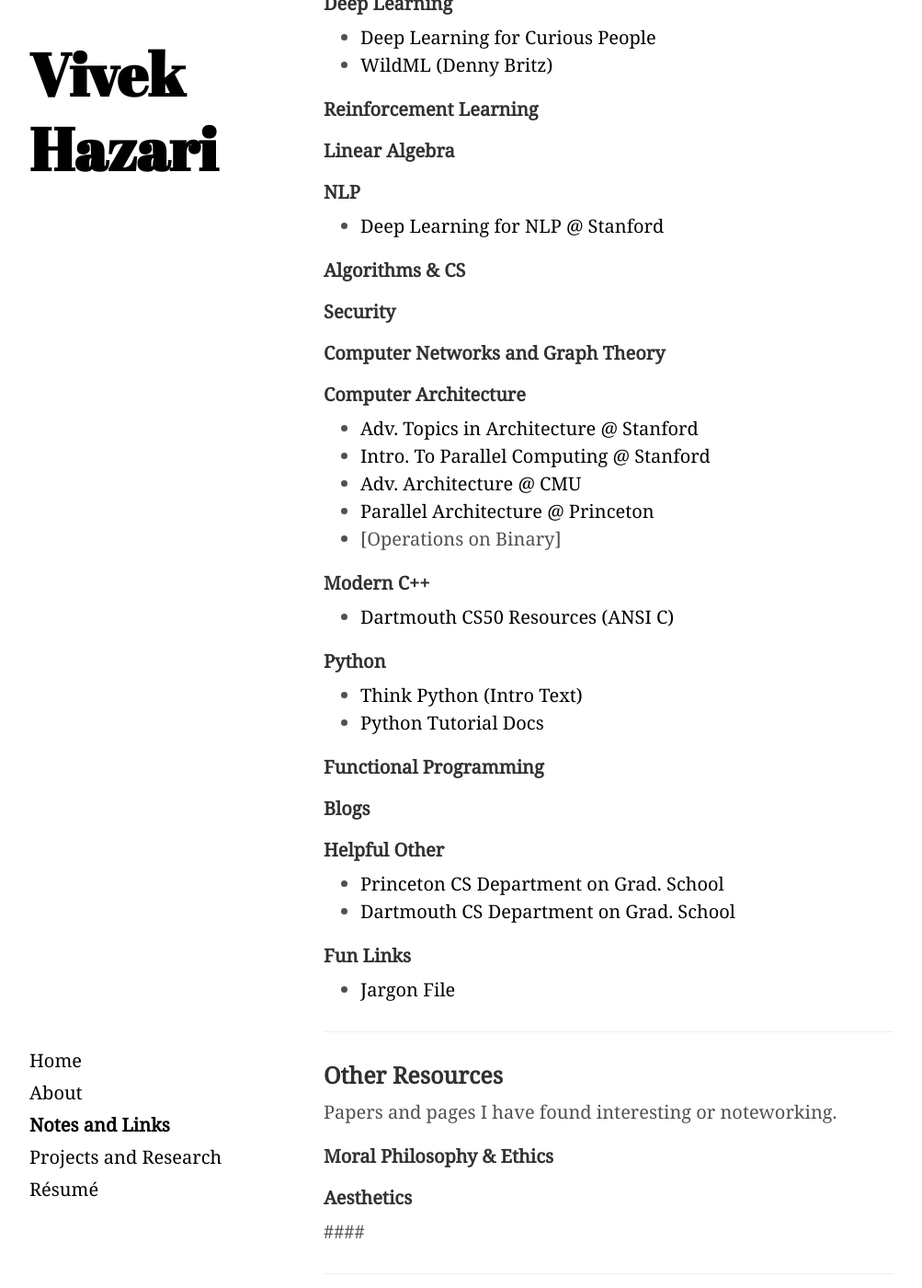
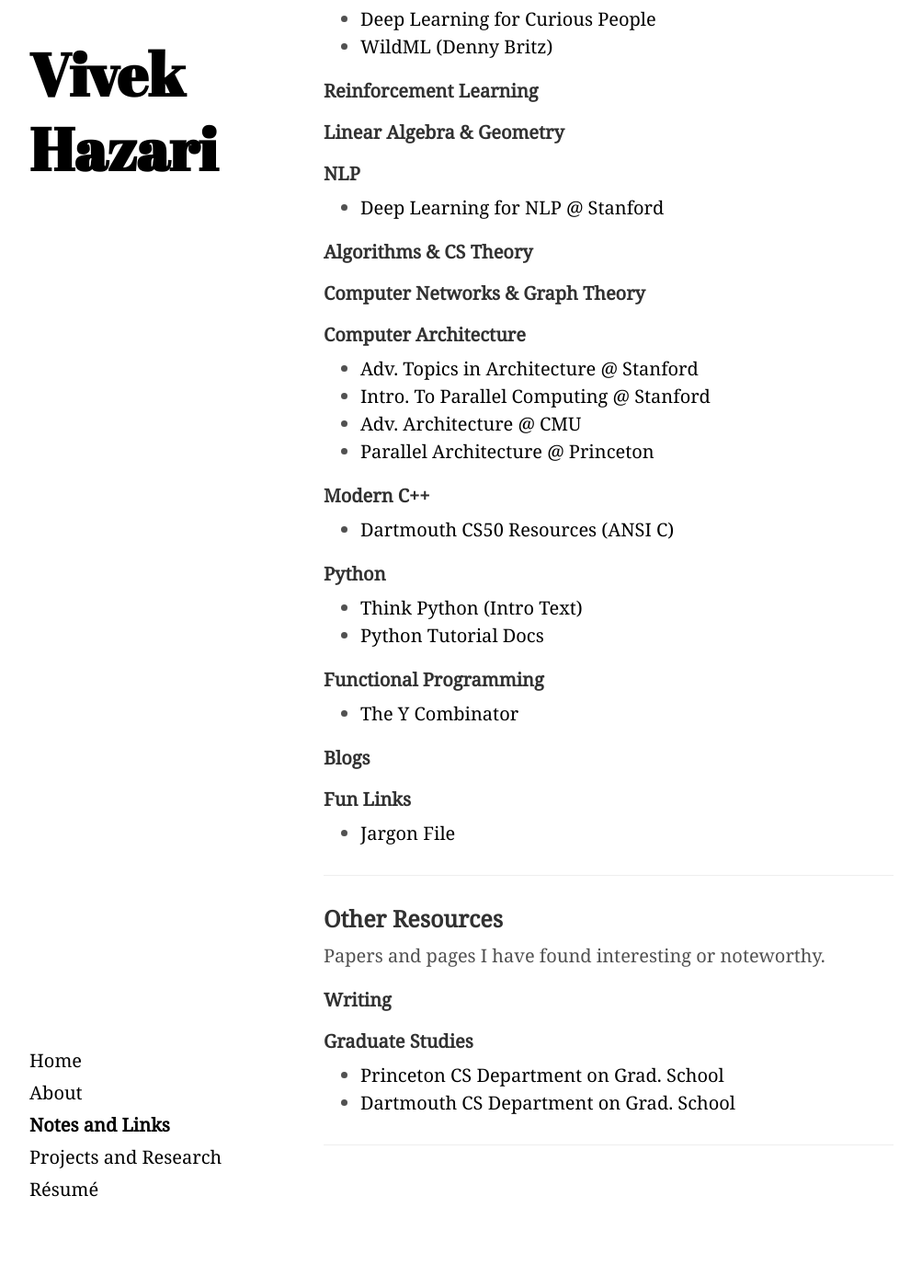
Before and after one commit to Vivekhaz/site_personal, a Jekyll site: the page built from notes.md, in a window 1280 px wide and 1400 px high, scrolled down 1341 px. Shown: the whole window at 92% size, without its empty margins (208-1211 px from the left). Built offline with Jekyll 4.4.1, drawn with Linux system fonts in a browser that asks for light colours.

Commit message:
working on blogs

```diff
--- a/notes.md
+++ b/notes.md
@@ -20,9 +20,8 @@
 
 #### Everything Else
 
-[PHIL 38.01: Equality, Justice, and Democracy](https://vivekhaz.github.io/PHIL38/)
-
-[SOCY 49.01: Theories of Democratization](https://vivekhaz.github.io/SOCY49/)
+- [PHIL 38.01: Equality, Justice, and Democracy](https://vivekhaz.github.io/PHIL38/)
+- [SOCY 49.01: Theories of Democratization](https://vivekhaz.github.io/SOCY49/)
 
 
 --------------------------------------------------------------------------------
@@ -47,30 +46,26 @@
 - [Deep Learning for Curious People](https://lilianweng.github.io/lil-log/2017/06/21/an-overview-of-deep-learning.html)
 - [WildML (Denny Britz)](http://www.wildml.com)
 
-
 #### Reinforcement Learning
 
-#### Linear Algebra
+#### Linear Algebra & Geometry
 
 #### NLP
 
 - [Deep Learning for NLP @ Stanford](http://cs224d.stanford.edu/syllabus.html)
 
 
-#### Algorithms & CS
+#### Algorithms & CS Theory
 
-#### Security
 
-#### Computer Networks and Graph Theory
+#### Computer Networks & Graph Theory
 
 #### Computer Architecture
-
 
 - [Adv. Topics in Architecture @ Stanford](http://web.stanford.edu/class/ee392c/info.html)
 - [Intro. To Parallel Computing @ Stanford](https://ericdarve.github.io)
 - [Adv. Architecture @ CMU](http://course.ece.cmu.edu/~ece742/F18/readingschedule.html)
 - [Parallel Architecture @ Princeton](https://www.cs.princeton.edu/courses/archive/spr07/cos598A/)
-- [Operations on Binary]
 
 #### Modern C++
 
@@ -83,14 +78,11 @@
 
 #### Functional Programming
 
-[]()
+- [The Y Combinator]()
 
 #### Blogs
 
-#### Helpful Other
 
-- [Princeton CS Department on Grad. School](https://www.cs.princeton.edu/academics/ugradpgm/gsg)
-- [Dartmouth CS Department on Grad. School]()
 
 #### Fun Links
 
@@ -98,13 +90,14 @@
 
 --------------------------------------------------------------------------------
 ### Other Resources
-Papers and pages I have found interesting or noteworking.
+Papers and pages I have found interesting or noteworthy.
 
-#### Moral Philosophy & Ethics
+#### Writing
 
-#### Aesthetics
+#### Graduate Studies
 
-####
+- [Princeton CS Department on Grad. School](https://www.cs.princeton.edu/academics/ugradpgm/gsg)
+- [Dartmouth CS Department on Grad. School]()
 
 
 --------------------------------------------------------------------------------
```
Also changed, not shown: _posts/2020-04-24-pursuit-of-one-one.md (+3 -1 lines), _posts/2020-7-10-inadequate-equilibria.md (added, +4 -0 lines).
